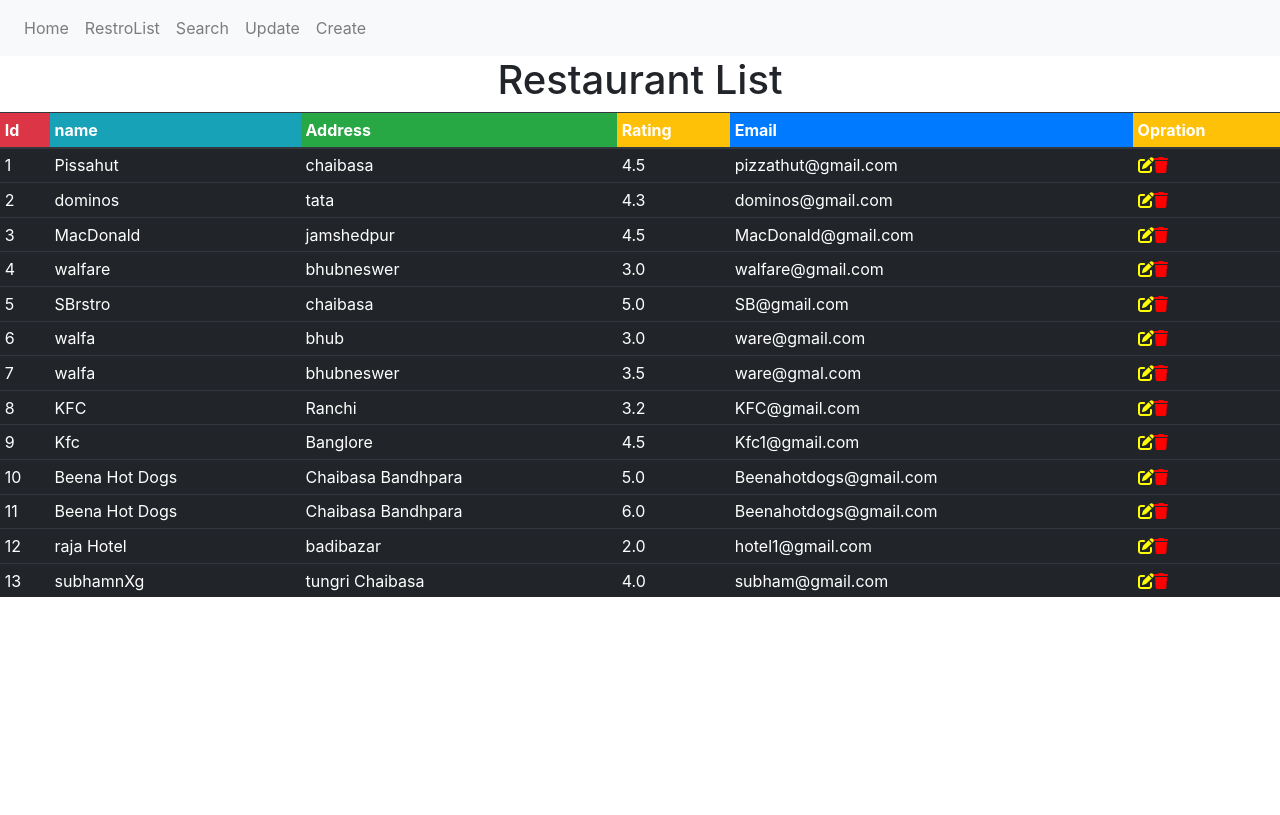
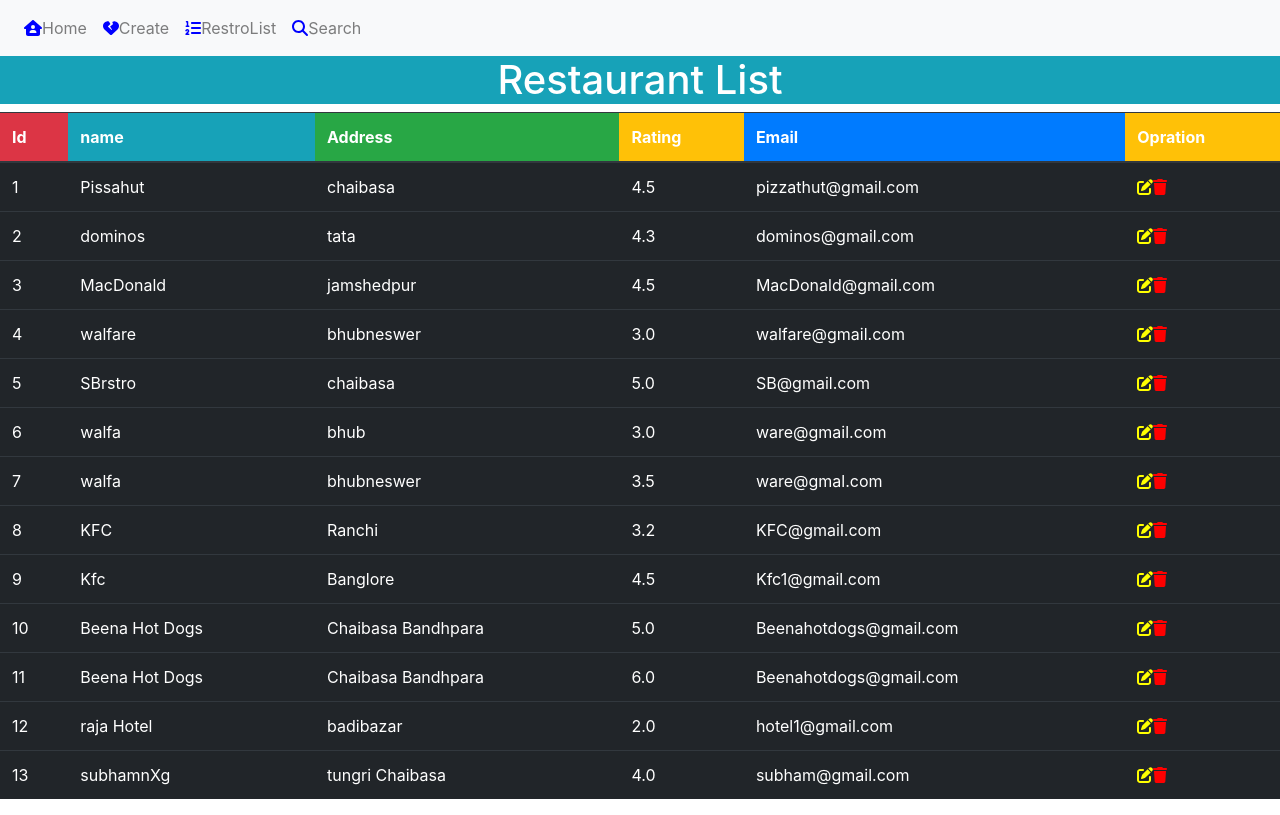
Before and after one commit to SukhdebPatra/client, a React (Create React App) app: page /List in a window 1280 px wide. Built offline with nearby package versions, Linux system fonts and the light colour scheme; data requests are answered from the project's data file.

Commit message:
Font AweSome icons added and remove update link from nav

```diff
--- a/src/Component/Home.jsx
+++ b/src/Component/Home.jsx
@@ -1,31 +1,50 @@
 import React from "react";
 import { Link } from "react-router-dom";
+import { FontAwesomeIcon } from "@fortawesome/react-fontawesome";
+import {
+  faList12,
+  faSearch,
+  faHomeUser,
+  faHeartBroken,
+} from "@fortawesome/free-solid-svg-icons";
 
 const Home = () => {
   return (
     <>
-
       <nav className="navbar navbar-expand-lg navbar-light bg-light">
-          <div className="collapse navbar-collapse" >
+        <div className="collapse navbar-collapse">
           <ul className="navbar-nav">
             <li className="nav-item">
-            <Link className="nav-link" to="/">Home</Link>
+              <Link className="nav-link" to="/">
+                <FontAwesomeIcon icon={faHomeUser} color="blue" />
+                Home
+              </Link>
             </li>
             <li className="nav-item">
-            <Link className="nav-link" to="/List">RestroList</Link>
+              <Link className="nav-link" to="/create">
+                <FontAwesomeIcon icon={faHeartBroken} color="blue" />
+                Create
+              </Link>
+            </li>
+            <li className="nav-item">
+              <Link className="nav-link" to="/List">
+                <FontAwesomeIcon icon={faList12} color="blue" />
+                RestroList
+              </Link>
             </li>
 
             <li className="nav-item">
-            <Link className="nav-link" to="/search">Search</Link>
+              <Link className="nav-link" to="/search">
+                <FontAwesomeIcon icon={faSearch} color="blue" />
+                Search
+              </Link>
             </li>
             <li className="nav-item">
-            <Link className="nav-link" to="/update/:id">Update</Link>
+              <Link className="nav-link" to="/update/:id"></Link>
             </li>
-          <li className='nav-item'><Link className="nav-link" to='/create'>Create</Link></li>
           </ul>
         </div>
       </nav>
-
     </>
   );
 };
--- a/src/Component/RestoList.jsx
+++ b/src/Component/RestoList.jsx
@@ -1,10 +1,8 @@
 import React, { useEffect, useState } from "react";
-import { FontAwesomeIcon } from '@fortawesome/react-fontawesome'
-import {faEdit,faTrash} from '@fortawesome/free-solid-svg-icons'
+import { FontAwesomeIcon } from "@fortawesome/react-fontawesome";
+import { faEdit, faTrash } from "@fortawesome/free-solid-svg-icons";
 
-
-import {Link} from 'react-router-dom'
-
+import { Link } from "react-router-dom";
 
 const RestoList = () => {
   const [list, setList] = useState([]);
@@ -25,12 +23,12 @@ const RestoList = () => {
   return (
     <>
       <div className="App">
-        <h1>Restaurant List</h1>
+        <h1 className="text-white  bg-info">Restaurant List</h1>
       </div>
       <div>
-        <table className="table table-hover table-dark table-sm">
+        <table className="table table-hover table-dark">
           <thead className="bg-success">
-            <tr >
+            <tr>
               <th className="bg-danger">Id</th>
               <th className="bg-info">name</th>
               <th>Address</th>
@@ -40,29 +38,29 @@ const RestoList = () => {
             </tr>
           </thead>
           <tbody>
-
-
-        {
-          list.map((ele)=>{
-            return(
+            {list.map((ele) => {
+              return (
                 <tr key={ele.id}>
                   <td>{ele.id}</td>
                   <td>{ele.name}</td>
                   <td>{ele.address}</td>
                   <td>{ele.rating}</td>
                   <td>{ele.email}</td>
-                <td> <Link  to={"/update/"+ele.id}><FontAwesomeIcon icon={faEdit }color='yellow'/></Link>
-                <Link  to={"/update/"+ele.id}><FontAwesomeIcon icon={faTrash }color='red'/></Link></td>
+                  <td>
+
+                    <Link to={"/update/" + ele.id}>
+                      <FontAwesomeIcon icon={faEdit} color="yellow" />
+                    </Link>
+                    <Link to={"/update/" + ele.id}>
+                      <FontAwesomeIcon icon={faTrash} color="red"  />
+                    </Link>
+                  </td>
                 </tr>
-
-            )
-
-          })
-        }
+              );
+            })}
           </tbody>
         </table>
       </div>
-
     </>
   );
 };
```
Lines whose indentation alone changed are shown as unchanged.
